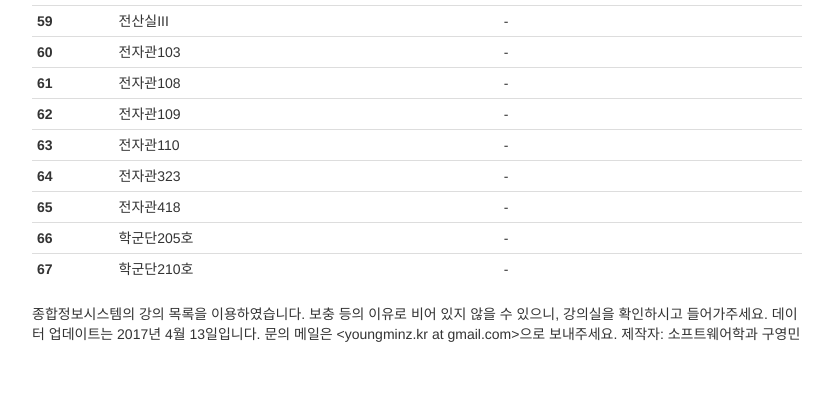
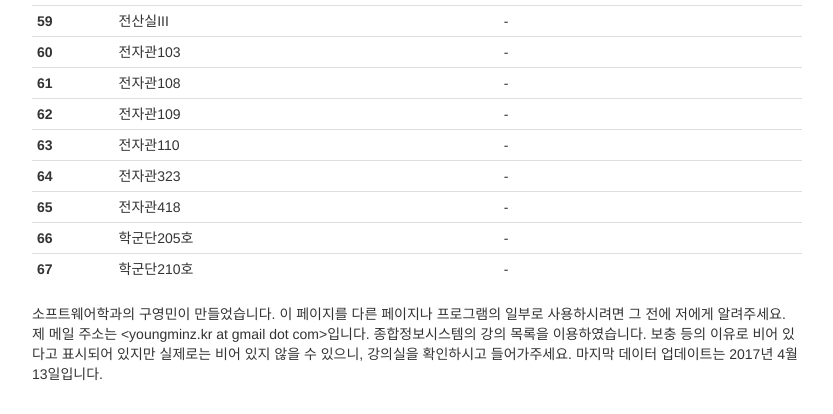
Before and after one commit to kimtaeyoung99/BetweenClasses, a Flask app: page / in a window 1280 px wide. Shown: the part 1894-2308 px from the top of the page, without its empty margins (223-1056 px from the left). Before the commit the page ends 2236 px from the top, so only its background shows below. Run offline with Flask 2, Linux system fonts and the light colour scheme; data comes from the database, SQL or seed files in the repository; both versions use the stored data as it was after the commit; parts of the project's set-up code (start-up, migrations or seed data) failed here and were passed over; some libraries are stand-ins or nearby versions.

Commit message:
Update files

```diff
--- a/src/crawl1.py
+++ b/src/crawl1.py
@@ -116,7 +116,7 @@ def main():
     time.sleep(1)
     a.driver.find_element_by_name("p_id").send_keys(kau_id)
     time.sleep(1)
-    a.driver.find_element_by_name("p_pwd").send_keys(kau_pass)
+    a.driver.find_element_by_name("p_pwd").send_keys(kau_pw)
     time.sleep(1)
     a.driver.execute_script("checkForm()")
     time.sleep(1)
--- a/src/crawl2.py
+++ b/src/crawl2.py
@@ -12,8 +12,9 @@ def main():
         for times in row[3].split():
             # lecture_room, day_of_week, start_time, end_time
             for time, lecture_room in zip(times.split(" "), row[4].split("<br>")):
-                print(lecture_room, time[0], time[2:7], time[8:])
-                c.execute("INSERT INTO timetable VALUES (?, ?, ?, ?)", (lecture_room, time[0], time[2:7], time[8:]))
+                if lecture_room != "":
+                    print(lecture_room, time[0], time[2:7], time[8:])
+                    c.execute("INSERT INTO timetable VALUES (?, ?, ?, ?)", (lecture_room, time[0], time[2:7], time[8:]))
 
     conn.commit()
     conn.close()
--- a/src/templates/index.html
+++ b/src/templates/index.html
@@ -1,11 +1,22 @@
 <!doctype html>
 <html>
 <head>
+    <meta charset="utf-8">
     <title>공강 시간표</title>
     <link rel="stylesheet" href="https://maxcdn.bootstrapcdn.com/bootstrap/3.3.7/css/bootstrap.min.css" integrity="sha384-BVYiiSIFeK1dGmJRAkycuHAHRg32OmUcww7on3RYdg4Va+PmSTsz/K68vbdEjh4u" crossorigin="anonymous">
     <link rel="stylesheet" href="https://maxcdn.bootstrapcdn.com/bootstrap/3.3.7/css/bootstrap-theme.min.css" integrity="sha384-rHyoN1iRsVXV4nD0JutlnGaslCJuC7uwjduW9SVrLvRYooPp2bWYgmgJQIXwl/Sp" crossorigin="anonymous">
     <script src="https://maxcdn.bootstrapcdn.com/bootstrap/3.3.7/js/bootstrap.min.js" integrity="sha384-Tc5IQib027qvyjSMfHjOMaLkfuWVxZxUPnCJA7l2mCWNIpG9mGCD8wGNIcPD7Txa" crossorigin="anonymous"></script>
     <meta name="viewport" content="width=device-width, initial-scale=1, maximum-scale=1, user-scalable=no">
+
+    <script>
+        (function(i,s,o,g,r,a,m){i['GoogleAnalyticsObject']=r;i[r]=i[r]||function(){
+        (i[r].q=i[r].q||[]).push(arguments)},i[r].l=1*new Date();a=s.createElement(o),
+        m=s.getElementsByTagName(o)[0];a.async=1;a.src=g;m.parentNode.insertBefore(a,m)
+        })(window,document,'script','https://www.google-analytics.com/analytics.js','ga');
+
+        ga('create', 'UA-56669999-4', 'auto');
+        ga('send', 'pageview');
+    </script>
 </head>
 <body>
 <div class="container" style="max-width: 800px;">
@@ -28,8 +39,13 @@
         {% endfor %}
         </tbody>
     </table>
-    <p>종합정보시스템의 강의 목록을 이용하였습니다. 보충 등의 이유로 비어 있지 않을 수 있으니, 강의실을 확인하시고 들어가주세요.
-        데이터 업데이트는 2017년 4월 13일입니다. 문의 메일은 &lt;youngminz.kr at gmail.com&gt;으로 보내주세요. 제작자: 소프트웨어학과 구영민</p><br>
+    <p>소프트웨어학과의 구영민이 만들었습니다.
+        이 페이지를 다른 페이지나 프로그램의 일부로 사용하시려면 그 전에 저에게 알려주세요.
+        제 메일 주소는 &lt;youngminz.kr at gmail dot com&gt;입니다.
+        종합정보시스템의 강의 목록을 이용하였습니다.
+        보충 등의 이유로 비어 있다고 표시되어 있지만 실제로는 비어 있지 않을 수 있으니, 강의실을 확인하시고 들어가주세요.
+        마지막 데이터 업데이트는 2017년 4월 13일입니다. </p>
+    <br>
 </div>
 </body>
 </html>
```
Also changed, not shown: src/database.db (added).
